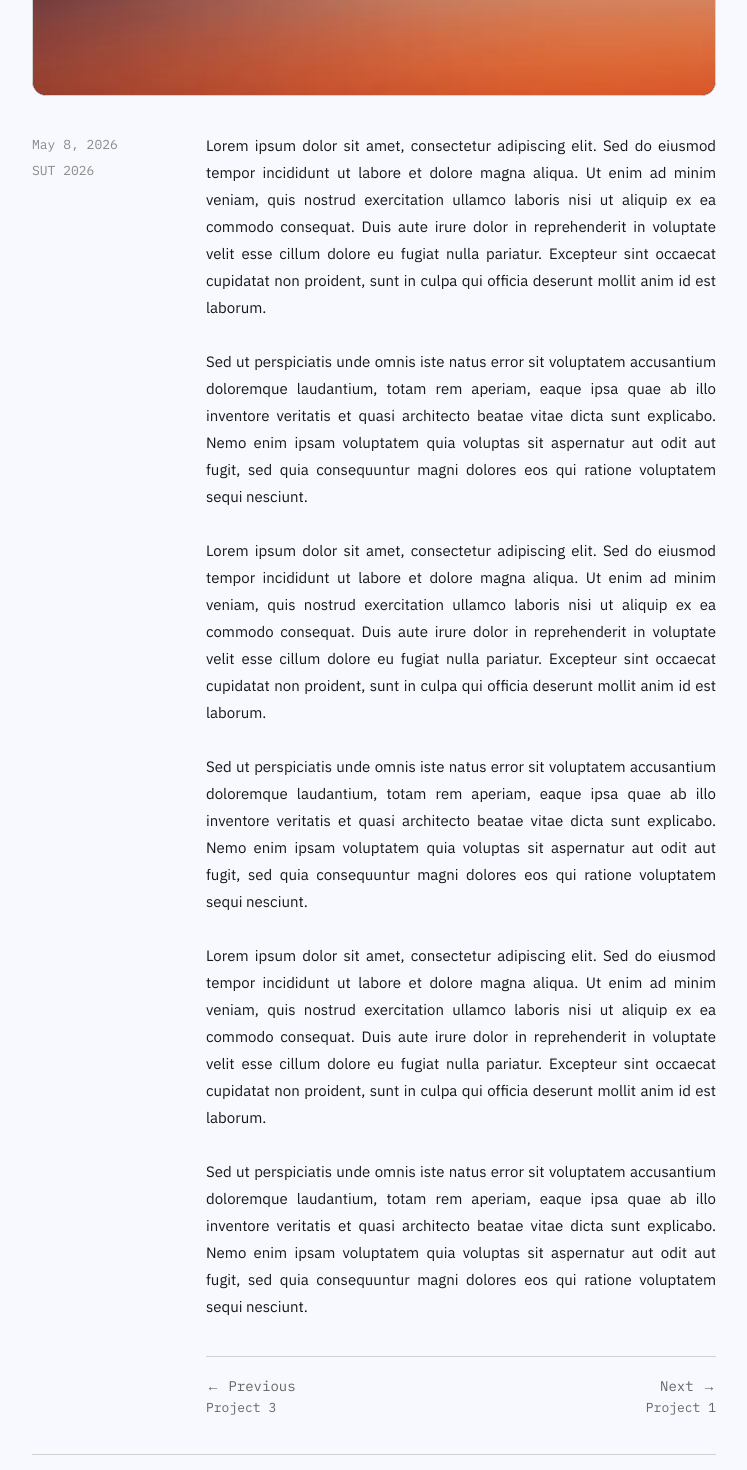
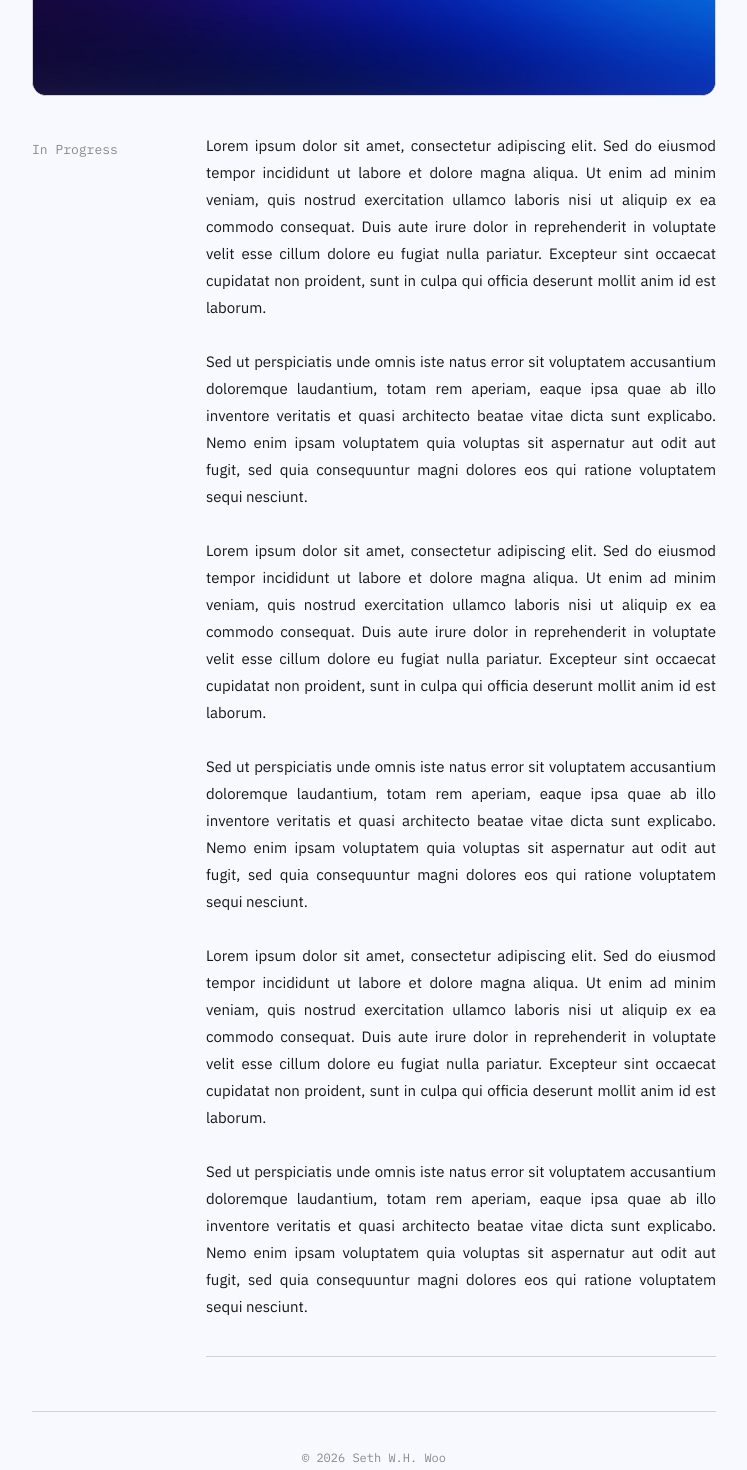
Before and after one commit to seth-woo/personal-site, a Next.js app: page /works/project-0 in a window 1280 px wide. Shown: the part 640-2110 px from the top of the page, without its empty margins (266-1013 px from the left). Built offline with nearby package versions, Linux system fonts and the light colour scheme.

Commit message:
inline image logic for work and writing items finalization

```diff
--- a/src/app/writing/[slug]/page.tsx
+++ b/src/app/writing/[slug]/page.tsx
@@ -52,7 +52,7 @@ export default async function WritingDetailPage({ params }: WritingPageProps) {
         </div>
 
         <div className="prose prose-gray dark:prose-invert max-w-none flex flex-col">
-          <RichBody body={item.body} />
+          <RichBody body={item.body} enableImageLightbox />
 
           <nav className="mt-8 flex items-center justify-between border-t border-border pt-4">
             {previousItem && (
--- a/src/components/RichBody.tsx
+++ b/src/components/RichBody.tsx
@@ -1,7 +1,11 @@
+"use client";
+
+import { useEffect, useState } from "react";
 import Image from "next/image";
 
 type RichBodyProps = {
   body: string;
+  enableImageLightbox?: boolean;
 };
 
 type BodyBlock =
@@ -32,15 +36,54 @@ function parseBody(body: string): BodyBlock[] {
     });
 }
 
-export default function RichBody({ body }: RichBodyProps) {
+export default function RichBody({ body, enableImageLightbox = false }: RichBodyProps) {
   const blocks = parseBody(body);
+  const [activeImage, setActiveImage] = useState<{ src: string; alt: string; aspectRatio: number } | null>(null);
+  const [isLightboxVisible, setIsLightboxVisible] = useState(false);
+
+  const closeLightbox = () => {
+    setIsLightboxVisible(false);
+    window.setTimeout(() => setActiveImage(null), 220);
+  };
+
+  useEffect(() => {
+    if (!activeImage) return;
+
+    const handleEscape = (event: KeyboardEvent) => {
+      if (event.key === "Escape") {
+        closeLightbox();
+      }
+    };
+
+    document.addEventListener("keydown", handleEscape);
+    return () => document.removeEventListener("keydown", handleEscape);
+  }, [activeImage]);
+
+  useEffect(() => {
+    if (!activeImage) return;
+    const frameId = window.requestAnimationFrame(() => setIsLightboxVisible(true));
+    return () => window.cancelAnimationFrame(frameId);
+  }, [activeImage]);
 
   return (
+    <>
       <div className="space-y-6 text-[15px] leading-[1.8] text-text text-justify flex-1">
         {blocks.map((block, index) => {
           if (block.type === "image") {
             return (
-            <figure key={`${block.src}-${index}`} className="relative h-64 w-full overflow-hidden rounded-[12px] border border-border md:h-80">
+              <figure
+                key={`${block.src}-${index}`}
+                className={`relative h-64 w-full overflow-hidden rounded-[12px] border border-border md:h-80 ${
+                  enableImageLightbox ? "cursor-zoom-in" : ""
+                }`}
+                onClick={(event) => {
+                  if (enableImageLightbox) {
+                    const rect = event.currentTarget.getBoundingClientRect();
+                    const aspectRatio = rect.width / rect.height;
+                    setActiveImage({ src: block.src, alt: block.alt, aspectRatio });
+                  }
+                }}
+              >
                 <Image
                   src={block.src}
                   alt={block.alt}
@@ -55,5 +98,41 @@ export default function RichBody({ body }: RichBodyProps) {
           return <p key={index}>{block.text}</p>;
         })}
       </div>
+
+      {enableImageLightbox && activeImage && (
+        <div className="fixed inset-0 z-50" onClick={closeLightbox}>
+          <div className="relative mx-auto h-full w-full max-w-[738px] px-6">
+            <div
+              className={`absolute inset-0 bg-bg/80 backdrop-blur-sm transition-opacity duration-200 ${
+                isLightboxVisible ? "opacity-100" : "opacity-0"
+              }`}
+            />
+            <span
+              className="relative z-10 flex h-full w-full items-center justify-center"
+              onClick={(event) => event.stopPropagation()}
+            >
+              <span
+                className={`relative w-full max-w-[calc(100%-24px)] overflow-hidden rounded-[12px] border border-border shadow-[0_20px_50px_rgba(0,0,0,0.3)] transition-all duration-220 ease-out md:max-w-[calc(100%-32px)] ${
+                  isLightboxVisible ? "scale-100 opacity-100" : "scale-95 opacity-0"
+                }`}
+                style={{
+                  aspectRatio: activeImage.aspectRatio,
+                  maxHeight: "82vh"
+                }}
+              >
+                <Image
+                  src={activeImage.src}
+                  alt={activeImage.alt}
+                  fill
+                  className="object-cover"
+                  sizes="(max-width: 768px) 100vw, 738px"
+                  priority
+                />
+              </span>
+            </span>
+          </div>
+        </div>
+      )}
+    </>
   );
 }
--- a/src/data/content.ts
+++ b/src/data/content.ts
@@ -30,27 +30,21 @@ export const writingItems: WritingItem[] = [
     subtitle: "Insert Subtitle Here",
     date: "1998-09-21",
     readMinutes: 1,
-    body: `Write something here.
+    body: `Lorem ipsum dolor sit amet, consectetur adipiscing elit. Sed do eiusmod tempor incididunt ut labore et dolore magna aliqua. Ut enim ad minim veniam, quis nostrud exercitation ullamco laboris nisi ut aliquip ex ea commodo consequat. Duis aute irure dolor in reprehenderit in voluptate velit esse cillum dolore eu fugiat nulla pariatur. Excepteur sint occaecat cupidatat non proident, sunt in culpa qui officia deserunt mollit anim id est laborum.
 
-![Writing reference image](/assets/project-0-hero.jpg)
+Sed ut perspiciatis unde omnis iste natus error sit voluptatem accusantium doloremque laudantium, totam rem aperiam, eaque ipsa quae ab illo inventore veritatis et quasi architecto beatae vitae dicta sunt explicabo. Nemo enim ipsam voluptatem quia voluptas sit aspernatur aut odit aut fugit, sed quia consequuntur magni dolores eos qui ratione voluptatem sequi nesciunt.
 
-Continue writing here.`,
-  },
-  {
-    slug: "piece-1",
-    title: "Piece 1",
-    subtitle: "Insert Subtitle Here",
-    date: "2026-05-08",
-    readMinutes: 2,
-    body: `Write something here.`,
-  },
-  {
-    slug: "piece-2",
-    title: "Piece 2",
-    subtitle: "Insert Subtitle Here",
-    date: "2023-05-08",
-    readMinutes: 2,
-    body: `Write something here.`,
+Lorem ipsum dolor sit amet, consectetur adipiscing elit. Sed do eiusmod tempor incididunt ut labore et dolore magna aliqua. Ut enim ad minim veniam, quis nostrud exercitation ullamco laboris nisi ut aliquip ex ea commodo consequat. Duis aute irure dolor in reprehenderit in voluptate velit esse cillum dolore eu fugiat nulla pariatur. Excepteur sint occaecat cupidatat non proident, sunt in culpa qui officia deserunt mollit anim id est laborum.
+
+![Writing reference image](/assets/writing-item-test-image.png)
+
+Lorem ipsum dolor sit amet, consectetur adipiscing elit. Sed do eiusmod tempor incididunt ut labore et dolore magna aliqua. Ut enim ad minim veniam, quis nostrud exercitation ullamco laboris nisi ut aliquip ex ea commodo consequat. Duis aute irure dolor in reprehenderit in voluptate velit esse cillum dolore eu fugiat nulla pariatur. Excepteur sint occaecat cupidatat non proident, sunt in culpa qui officia deserunt mollit anim id est laborum.
+
+Sed ut perspiciatis unde omnis iste natus error sit voluptatem accusantium doloremque laudantium, totam rem aperiam, eaque ipsa quae ab illo inventore veritatis et quasi architecto beatae vitae dicta sunt explicabo. Nemo enim ipsam voluptatem quia voluptas sit aspernatur aut odit aut fugit, sed quia consequuntur magni dolores eos qui ratione voluptatem sequi nesciunt.
+
+Lorem ipsum dolor sit amet, consectetur adipiscing elit. Sed do eiusmod tempor incididunt ut labore et dolore magna aliqua. Ut enim ad minim veniam, quis nostrud exercitation ullamco laboris nisi ut aliquip ex ea commodo consequat. Duis aute irure dolor in reprehenderit in voluptate velit esse cillum dolore eu fugiat nulla pariatur. Excepteur sint occaecat cupidatat non proident, sunt in culpa qui officia deserunt mollit anim id est laborum.
+
+![Writing reference image](/assets/writing-item-test-image.png)`,
   },
 ];
 
@@ -59,9 +53,7 @@ export const workItems: WorkItem[] = [
     slug: "project-0",
     title: "Project 0",
     subtitle: "Insert Subtitle Here",
-    status: "Completed",
-    date: "2026-05-08",
-    source: "SUT 2026",
+    status: "In Progress",
     description: "Insert Project Description Here",
     body: `Lorem ipsum dolor sit amet, consectetur adipiscing elit. Sed do eiusmod tempor incididunt ut labore et dolore magna aliqua. Ut enim ad minim veniam, quis nostrud exercitation ullamco laboris nisi ut aliquip ex ea commodo consequat. Duis aute irure dolor in reprehenderit in voluptate velit esse cillum dolore eu fugiat nulla pariatur. Excepteur sint occaecat cupidatat non proident, sunt in culpa qui officia deserunt mollit anim id est laborum.
 
@@ -74,36 +66,6 @@ Sed ut perspiciatis unde omnis iste natus error sit voluptatem accusantium dolor
 Lorem ipsum dolor sit amet, consectetur adipiscing elit. Sed do eiusmod tempor incididunt ut labore et dolore magna aliqua. Ut enim ad minim veniam, quis nostrud exercitation ullamco laboris nisi ut aliquip ex ea commodo consequat. Duis aute irure dolor in reprehenderit in voluptate velit esse cillum dolore eu fugiat nulla pariatur. Excepteur sint occaecat cupidatat non proident, sunt in culpa qui officia deserunt mollit anim id est laborum.
 
 Sed ut perspiciatis unde omnis iste natus error sit voluptatem accusantium doloremque laudantium, totam rem aperiam, eaque ipsa quae ab illo inventore veritatis et quasi architecto beatae vitae dicta sunt explicabo. Nemo enim ipsam voluptatem quia voluptas sit aspernatur aut odit aut fugit, sed quia consequuntur magni dolores eos qui ratione voluptatem sequi nesciunt.`,
-  },
-  {
-    slug: "project-1",
-    title: "Project 1",
-    subtitle: "Insert Subtitle Here",
-    status: "In Progress",
-    description: "Insert Project Description Here",
-    body: `Lorem ipsum dolor sit amet, consectetur adipiscing elit. Sed do eiusmod tempor incididunt ut labore et dolore magna aliqua. Ut enim ad minim veniam, quis nostrud exercitation ullamco laboris nisi ut aliquip ex ea commodo consequat. Duis aute irure dolor in reprehenderit in voluptate velit esse cillum dolore eu fugiat nulla pariatur. Excepteur sint occaecat cupidatat non proident, sunt in culpa qui officia deserunt mollit anim id est laborum.
-
-At vero eos et accusamus et iusto odio dignissimos ducimus qui blanditiis praesentium voluptatum deleniti atque corrupti quos dolores et quas molestias excepturi sint occaecati cupiditate non provident, similique sunt in culpa qui officia deserunt mollitia animi, id est laborum et dolorum fuga. Et harum quidem rerum facilis est et expedita distinctio.`,
-  },
-  {
-    slug: "project-2",
-    title: "Project 2",
-    subtitle: "Insert Subtitle Here",
-    status: "In Progress",
-    description: "Insert Project Description Here",
-    body: `Lorem ipsum dolor sit amet, consectetur adipiscing elit. Sed do eiusmod tempor incididunt ut labore et dolore magna aliqua. Ut enim ad minim veniam, quis nostrud exercitation ullamco laboris nisi ut aliquip ex ea commodo consequat. Duis aute irure dolor in reprehenderit in voluptate velit esse cillum dolore eu fugiat nulla pariatur. Excepteur sint occaecat cupidatat non proident, sunt in culpa qui officia deserunt mollit anim id est laborum.
-
-At vero eos et accusamus et iusto odio dignissimos ducimus qui blanditiis praesentium voluptatum deleniti atque corrupti quos dolores et quas molestias excepturi sint occaecati cupiditate non provident, similique sunt in culpa qui officia deserunt mollitia animi, id est laborum et dolorum fuga. Et harum quidem rerum facilis est et expedita distinctio.`,
-  },
-  {
-    slug: "project-3",
-    title: "Project 3",
-    subtitle: "Insert Subtitle Here",
-    status: "Completed",
-    date: "2023-05-08",
-    source: "Ipoh 2023",
-    description: "Insert Project Description Here",
-    body: `Write something here.`,
   },
 ];
 
```
Also changed, not shown: public/assets/project-hero-image.jpg, public/assets/writing-item-test-image.png (added). Lines whose indentation alone changed are shown as unchanged.
